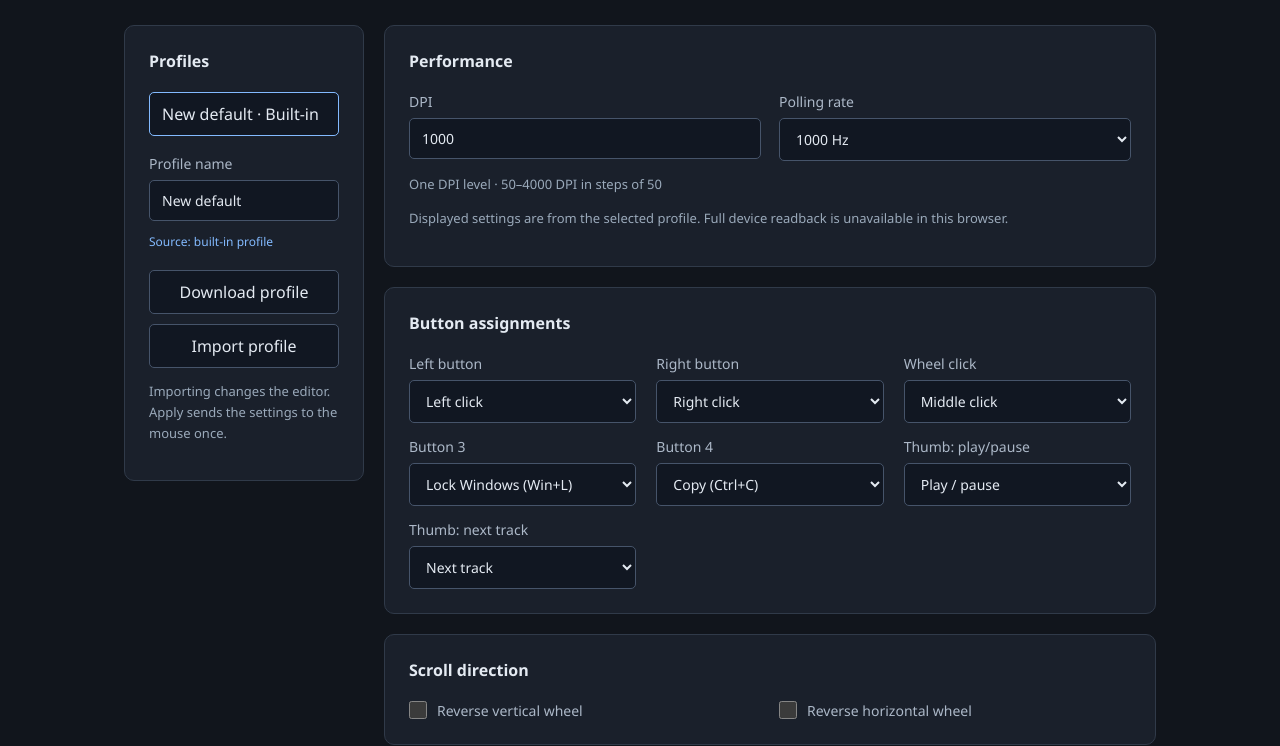
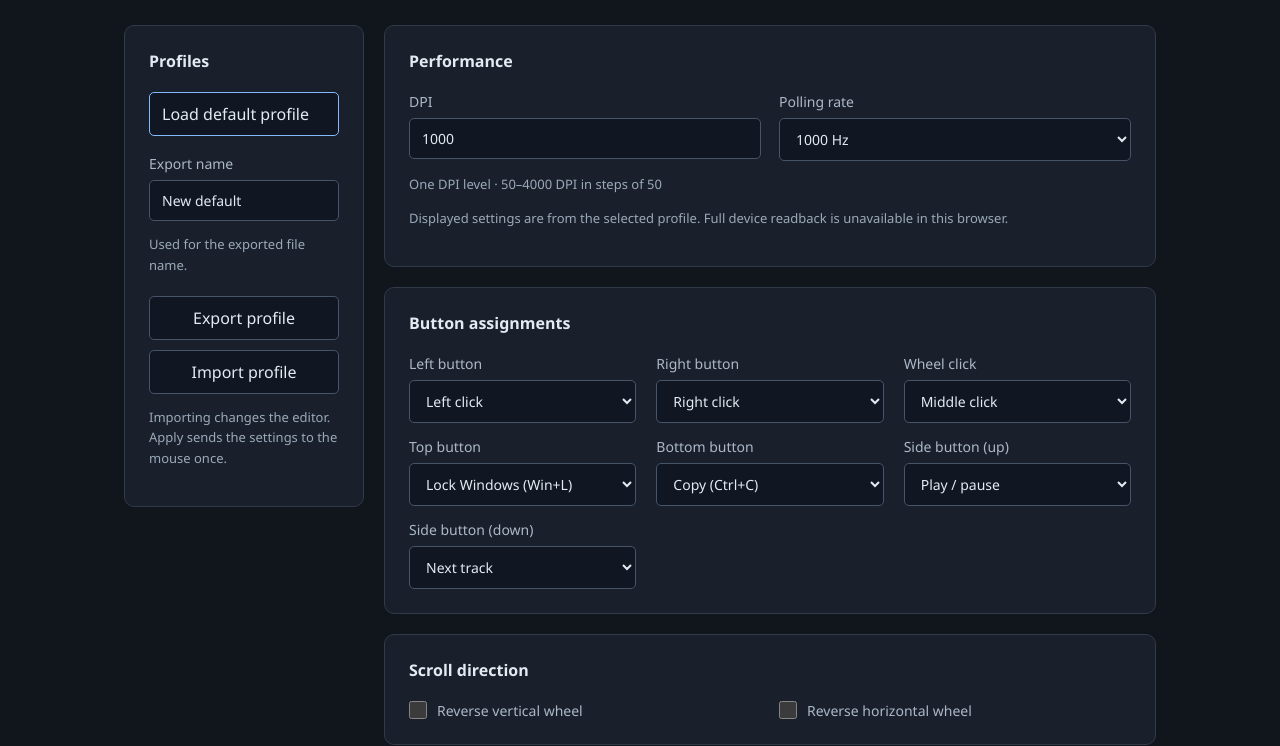
Before and after one commit to Vay134/RapooMT760L_Profiler, a plain HTML site: page index.html in a window 1280 px wide. Shown: the part 92-838 px from the top of the page. Drawn offline with Linux system fonts and the light colour scheme.

Commit message:
ui: clarify button and profile labels

```diff
--- a/app.mjs
+++ b/app.mjs
@@ -24,7 +24,7 @@ BUTTONS.forEach((text, i) => {
     $('#buttons').append(label);
 });
 
-function showProfile(value, source) {
+function showProfile(value) {
     const profile = validateProfile(value);
     $('#name').value = profile.name;
     $('#dpi').value = profile.dpi;
@@ -32,7 +32,6 @@ function showProfile(value, source) {
     profile.buttons.forEach((action, i) => { $(`#button-${i}`).value = action; });
     $('#vertical').checked = profile.verticalReversed;
     $('#horizontal').checked = profile.horizontalReversed;
-    $('#source').textContent = `Source: ${source}`;
 }
 
 function editorProfile() {
@@ -52,10 +51,8 @@ function setBusy(value) {
     ['#preset', '#name', '#download', '#import', '#file'].forEach(id => { $(id).disabled = value; });
 }
 
-showProfile(PRESET, 'built-in profile');
-$('#editor').addEventListener('input', () => { $('#source').textContent = 'Source: edited profile'; });
-$('#name').addEventListener('input', () => { $('#source').textContent = 'Source: edited profile'; });
-$('#preset').onclick = () => { showProfile(PRESET, 'built-in profile'); status.textContent = 'Built-in profile loaded into the editor.'; };
+showProfile(PRESET);
+$('#preset').onclick = () => { showProfile(PRESET); status.textContent = 'Default profile loaded into the editor.'; };
 $('#import').onclick = () => $('#file').click();
 $('#file').onchange = async event => {
     const file = event.target.files[0];
@@ -64,7 +61,7 @@ $('#file').onchange = async event => {
         if (file.size > 65536) throw new Error('Profile files must be smaller than 64 KB.');
         const value = JSON.parse(await file.text());
         if (busy) throw new Error('Wait for the current transfer to finish.');
-        showProfile(value, 'imported profile');
+        showProfile(value);
         status.textContent = 'Profile imported. Apply to send it to the mouse.';
     } catch (error) { status.textContent = `Import failed: ${error.message}`; }
     finally { event.target.value = ''; }
@@ -78,7 +75,7 @@ $('#download').onclick = () => {
         link.download = `${profile.name.replace(/[^a-zA-Z0-9_-]/g, '_') || 'profile'}.json`;
         link.click();
         setTimeout(() => URL.revokeObjectURL(url), 1000);
-        status.textContent = 'Profile downloaded.';
+        status.textContent = 'Profile exported.';
     } catch (error) { status.textContent = error.message; }
 };
 
--- a/index.html
+++ b/index.html
@@ -31,7 +31,6 @@
         .actions { display: flex; flex-wrap: wrap; gap: 10px; }
         aside .actions button { width: 100%; }
         .hint { font-size: 13px; color: #9aa9ba; line-height: 1.6; }
-        .source { margin: 12px 0 0; font-size: 12px; color: #83baff; }
         .check { display: flex; align-items: center; gap: 10px; }
         .check input { width: 18px; height: 18px; margin: 0; accent-color: #83baff; }
         .footer { margin-top: 20px; }
@@ -53,11 +52,11 @@
         <div class="layout">
             <aside>
                 <h2>Profiles</h2>
-                <button class="preset" id="preset">New default · Built-in</button>
-                <label>Profile name<input id="name" maxlength="60" required></label>
-                <p class="source" id="source">Source: built-in profile</p>
+                <button class="preset" id="preset">Load default profile</button>
+                <label>Export name<input id="name" maxlength="60" required></label>
+                <p class="hint">Used for the exported file name.</p>
                 <div class="actions" style="margin-top:20px">
-                    <button id="download">Download profile</button>
+                    <button id="download">Export profile</button>
                     <button id="import">Import profile</button>
                     <input id="file" type="file" accept=".json,application/json" hidden aria-label="Import profile file">
                 </div>
--- a/protocol.mjs
+++ b/protocol.mjs
@@ -38,7 +38,7 @@ export const ACTIONS = {
     copy: {label: 'Copy (Ctrl+C)', bytes: [2, 0, 1, 6]},
     lock: {label: 'Lock Windows (Win+L)', bytes: [2, 0, 8, 15]},
 };
-export const BUTTONS = ['Left button', 'Right button', 'Wheel click', 'Button 3', 'Button 4', 'Thumb: play/pause', 'Thumb: next track'];
+export const BUTTONS = ['Left button', 'Right button', 'Wheel click', 'Top button', 'Bottom button', 'Side button (up)', 'Side button (down)'];
 export const PRESET = Object.freeze({
     format: 'rapoo-mt760l-profile', version: 1, name: 'New default',
     dpi: 1000, pollingRate: 1,
```
Also changed, not shown: 1 other file.
